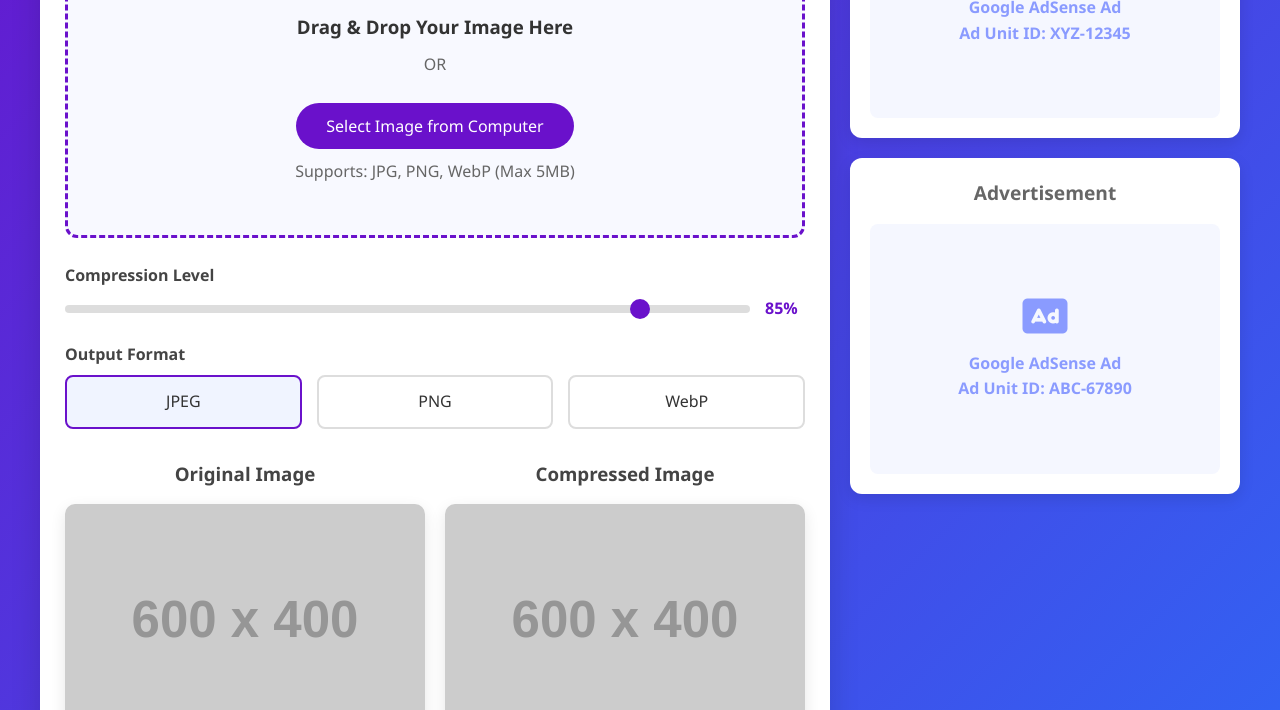
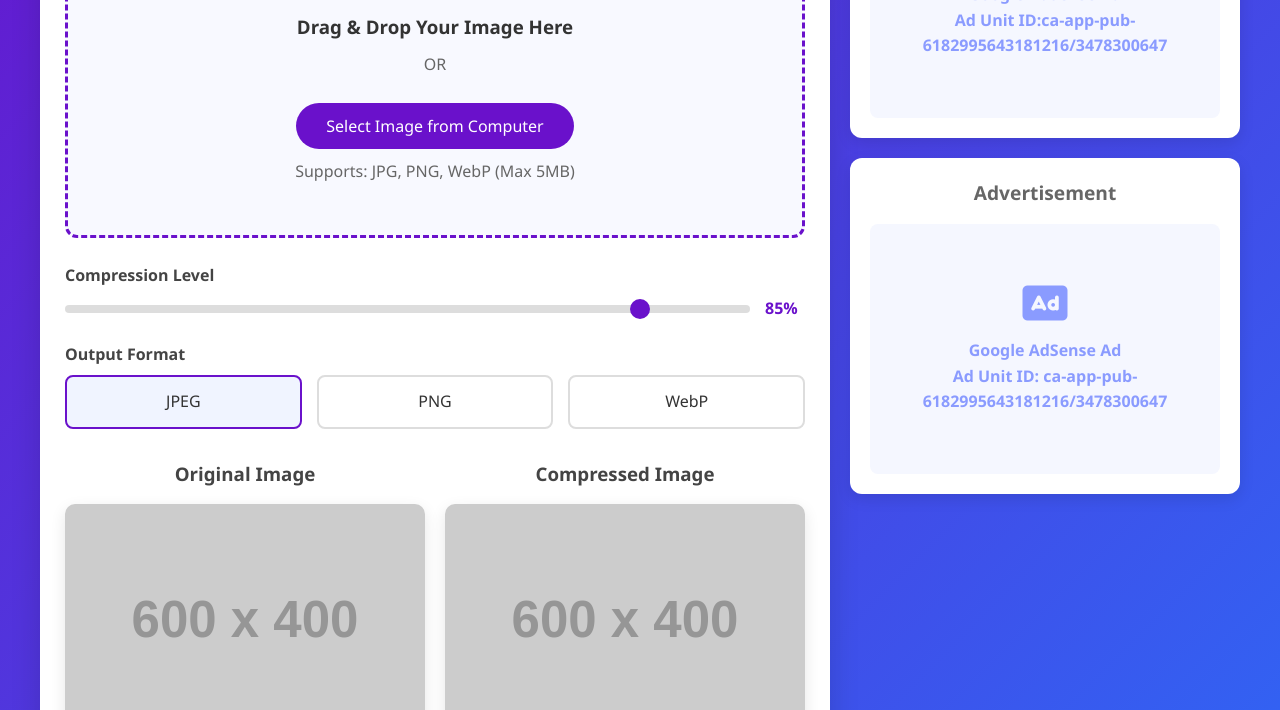
Before and after one commit to Ritesh302006/tool, a plain HTML site: page image-compress.html in a window 1280 px wide. Shown: the part 390-1100 px from the top of the page. Drawn offline with Linux system fonts and the light colour scheme; placeholder pictures from the web are drawn by us.

Commit message:
Update image-compress.html

```diff
--- a/image-compress.html
+++ b/image-compress.html
@@ -515,7 +515,7 @@
                     <div class="ad-placeholder">
                         <i class="fab fa-google"></i>
                         <p>Google AdSense Ad</p>
-                        <p>Ad Unit ID: XYZ-12345</p>
+                        <p>Ad Unit ID:ca-app-pub-6182995643181216/3478300647</p>
                     </div>
                 </div>
 
@@ -524,7 +524,7 @@
                     <div class="ad-placeholder">
                         <i class="fas fa-ad"></i>
                         <p>Google AdSense Ad</p>
-                        <p>Ad Unit ID: ABC-67890</p>
+                        <p>Ad Unit ID: ca-app-pub-6182995643181216/3478300647</p>
                     </div>
                 </div>
             </div>
```
